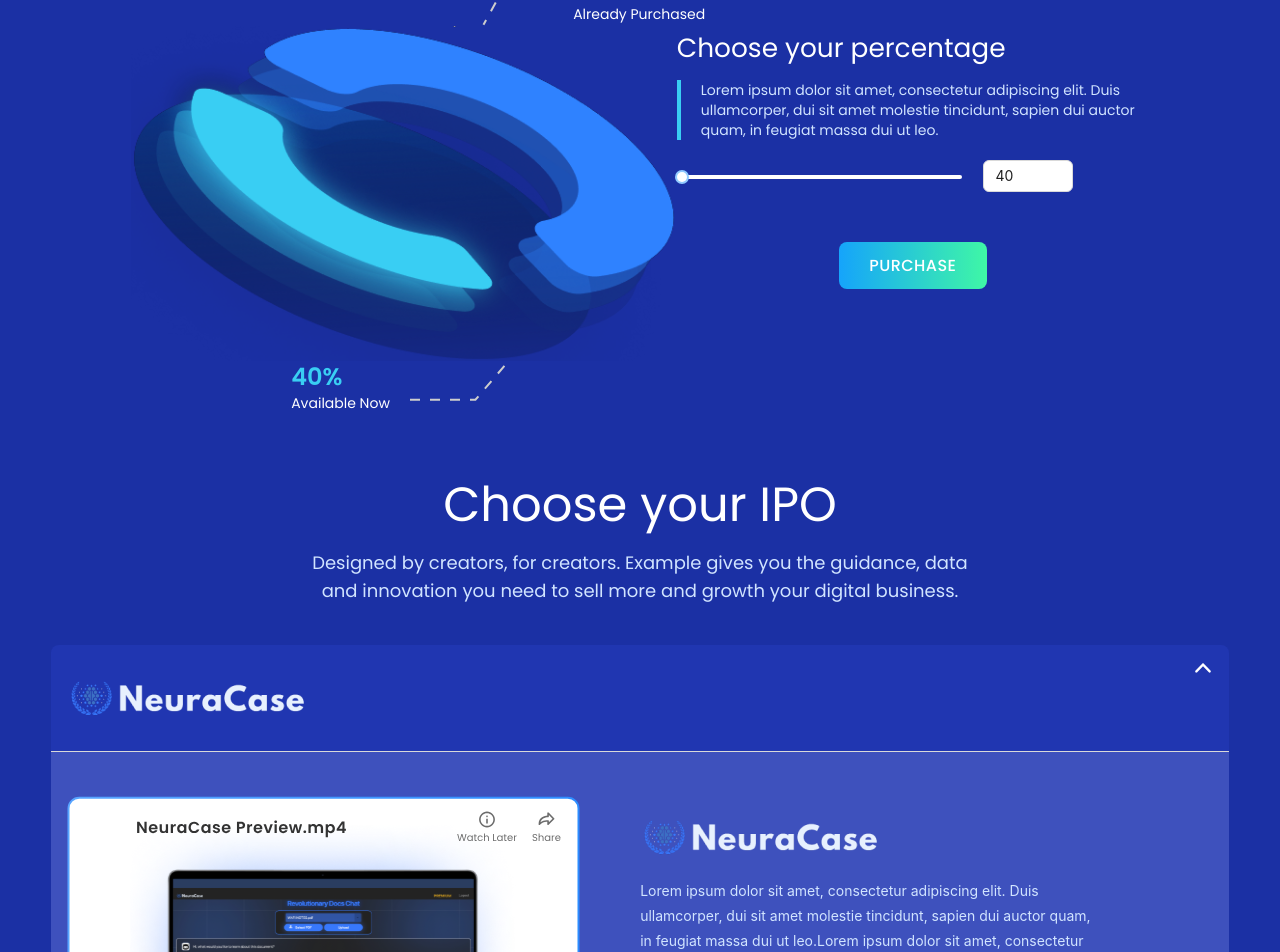
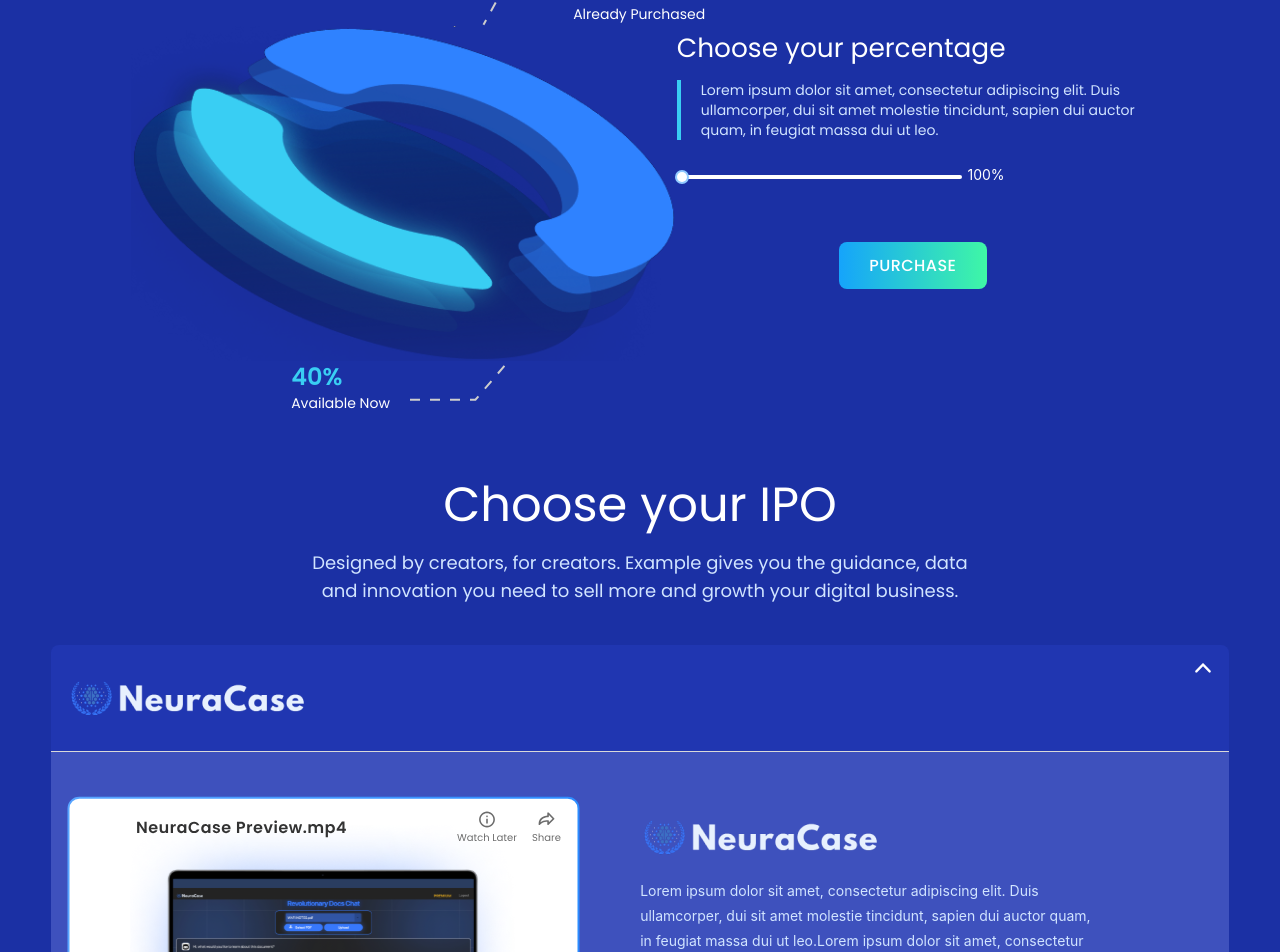
Before and after one commit to femigabriel/sufan_demo, a React (Vite) app: page /user/investments/landing-page in a window 1280 px wide. Shown: the part 1345-2297 px from the top of the page. Built offline with nearby package versions, Linux system fonts and the light colour scheme.

Commit message:
first commit

```diff
--- a/src/pages/User/Investments/InvestmentLandingPage/index.jsx
+++ b/src/pages/User/Investments/InvestmentLandingPage/index.jsx
@@ -153,7 +153,7 @@ export const InvestmentLandingPage = () => {
                       />
                     </Col>
                     <Col span={4}>
-                      <InputNumber
+                      {/* <InputNumber
                         min={40}
                         max={100}
                         style={{
@@ -161,7 +161,10 @@ export const InvestmentLandingPage = () => {
                         }}
                         value={inputValue}
                         onChange={onChange}
-                      />
+                      /> */}
+                      <div className="mt-1">
+                        <span className="text-white ">100%</span>
+                      </div>
                     </Col>
                   </Row>
                 </div>
```
